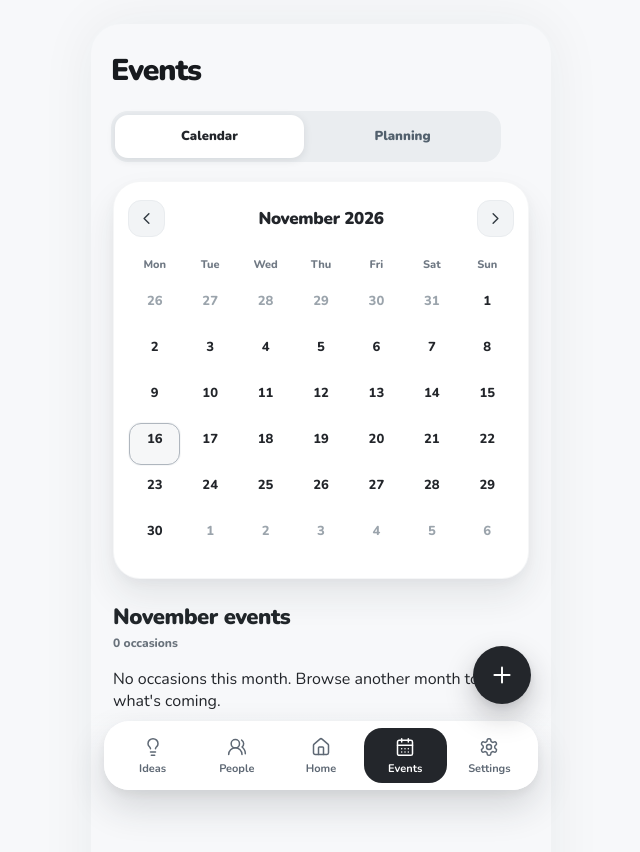
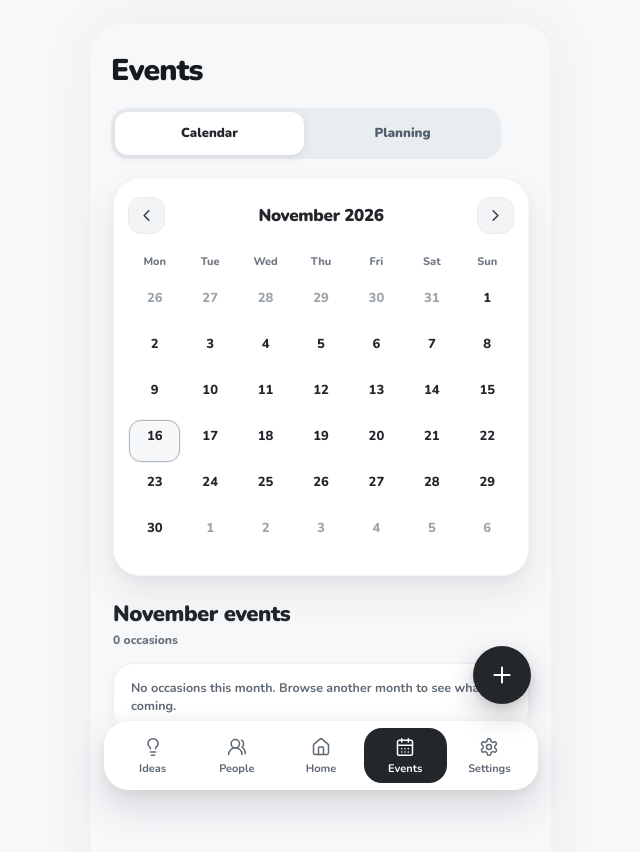
Before and after one commit to littleshiver/giftapp, a React (Vite) app: page /#/events in a window 1280 px wide. Shown: the top 852 px of the page, without its empty margins (319-959 px from the left). Built offline with nearby package versions, Linux system fonts and the light colour scheme.

Commit message:
style(calendar): compact header and empty-state surface above FAB

```diff
--- a/src/styles/app.css
+++ b/src/styles/app.css
@@ -2731,3 +2731,23 @@ button, input, select, textarea { font-family: inherit; }
   .calendar-top .cal-arrow { transition: none; }
   .calendar-event-card:hover { transform: none; }
 }
+
+/* Compact Events header and empty month: never hide explanatory text under FAB. */
+.events-page-heading { margin-bottom: 20px; }
+.events-page-heading .title-xl { font-weight: 900; letter-spacing: -.85px; }
+.calendar-agenda-empty { padding: 1px 2px 32px; }
+.calendar-empty-message {
+  min-height: 68px;
+  display: flex;
+  align-items: center;
+  margin: 0;
+  padding: 14px 17px;
+  background: #FFF;
+  border: 1px solid #EDF0F1;
+  border-radius: 20px;
+  color: #606B75;
+  box-shadow: 0 5px 13px rgba(38,44,51,.045);
+  font-size: 12.5px;
+  font-weight: 650;
+  line-height: 1.45;
+}
```
